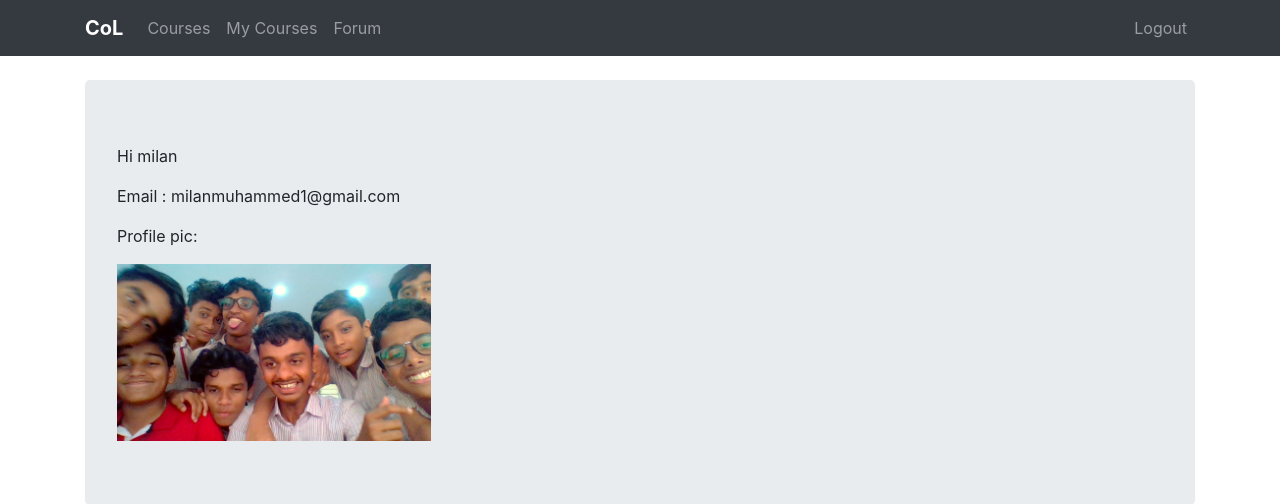
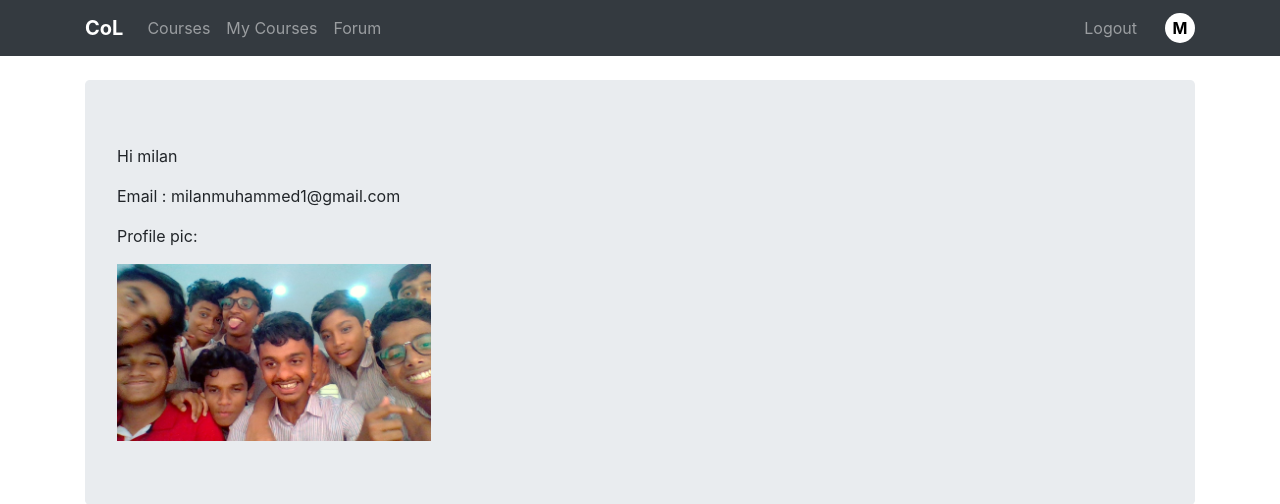
Before and after one commit to milan090/col, a Django app: page /profile in a window 1280 px wide. Shown: the top 504 px of the page. Run offline with Django 3.2, Linux system fonts and the light colour scheme; a user stored in the database is signed in; data comes from the database, SQL or seed files in the repository; some libraries are stand-ins or nearby versions.

Commit message:
added profile button

```diff
--- a/mainApp/templates/profile.html
+++ b/mainApp/templates/profile.html
@@ -1,5 +1,5 @@
 {% extends 'base.html' %}
-{% block title %}Confirm your Email{% endblock %}
+{% block title %}Profile{% endblock %}
 {% block content %}
 
 <div class="container">
--- a/mainApp/views.py
+++ b/mainApp/views.py
@@ -65,7 +65,7 @@ def user_login(req):
         if user:
             if user.is_active:
                 login(req, user)
-                return HttpResponseRedirect(reverse('index'))
+                return HttpResponseRedirect(reverse('user_profile'))
             else:
                 return HttpResponse('User is not Active')
         else:
--- a/templates/base.html
+++ b/templates/base.html
@@ -17,6 +17,27 @@
     <script src="https://maxcdn.bootstrapcdn.com/bootstrap/4.0.0/js/bootstrap.min.js"
         integrity="sha384-JZR6Spejh4U02d8jOt6vLEHfe/JQGiRRSQQxSfFWpi1MquVdAyjUar5+76PVCmYl" crossorigin="anonymous">
     </script>
+
+    <style>
+        .profile-img{
+            background-color: white;
+            color: black !important;
+            height: 30px;
+            width: 30px;
+            border-radius: 50%;
+            position: relative;
+            text-align: center !important;
+            margin: auto;
+            margin-left: 20px;
+        }
+        .centered {
+        position: absolute;
+        top: 50%;
+        left: 50%;
+        transform: translate(-50%, -50%);
+        font-weight: bold;
+        }
+    </style>
 </head>
 
 <body>
@@ -40,6 +61,7 @@
                 <div class="nav navbar-nav ml-auto">
                     {% if user.is_authenticated %}
                     <a href="{% url 'logout' %}" class="nav-item nav-link">Logout</a>
+                    <a href="{% url 'user_profile' %}" class="nav-item nav-link profile-img"><p class="centered">{{user.username|make_list|first|title}}</p></a>
                     {% else %}
                     <a href="{% url 'user_login' %}" class="nav-item nav-link">Login</a>
                     <a href="{% url 'register' %}" class="nav-item nav-link">Register</a>
```
